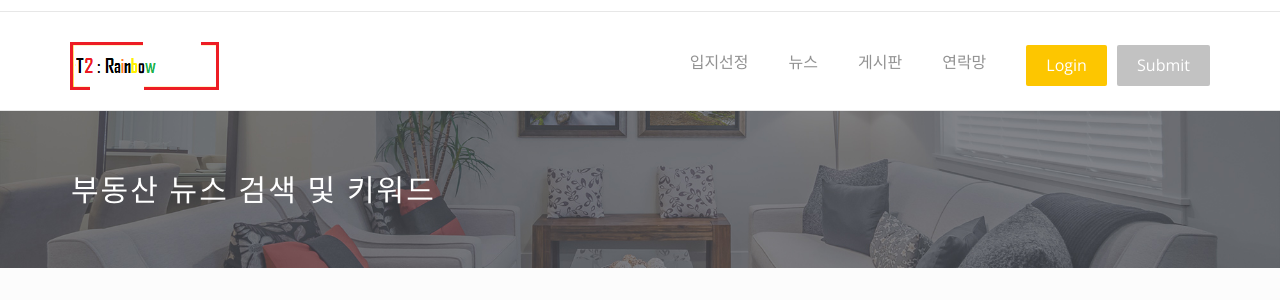
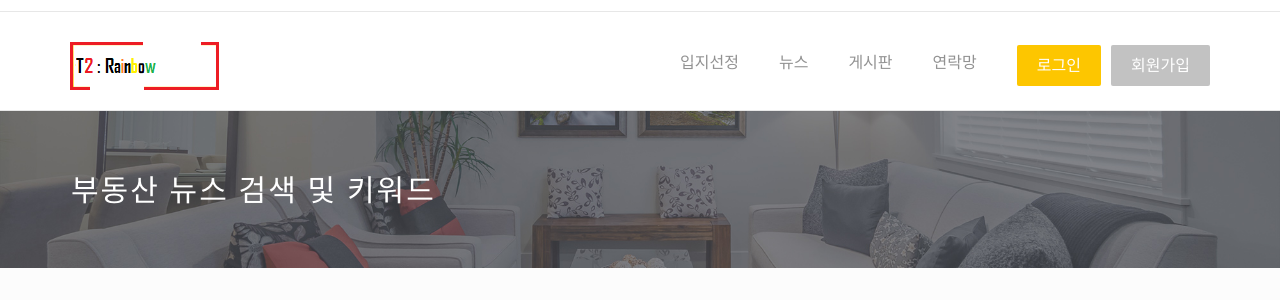
Before and after one commit to unil-kwag/team2_fi_project, a Django app: page /news/ in a window 1280 px wide. Shown: the top 300 px of the page. Run offline with Django 3.2, Linux system fonts and the light colour scheme; some libraries are stand-ins or nearby versions.

Commit message:
뉴스 페이지 레이아웃 5
login -> 로그인
submit -> 회원가입 변경

```diff
--- a/Django/pjt1/test1/templates/test1/news.html
+++ b/Django/pjt1/test1/templates/test1/news.html
@@ -70,8 +70,8 @@
                 <!-- Collect the nav links, forms, and other content for toggling -->
                 <div class="collapse navbar-collapse yamm" id="navigation">
                     <div class="button navbar-right">
-                        <button class="navbar-btn nav-button wow bounceInRight login" onclick=" window.open('register.html')" data-wow-delay="0.4s">Login</button>
-                        <button class="navbar-btn nav-button wow fadeInRight" onclick=" window.open('submit-news.html')" data-wow-delay="0.5s">Submit</button>
+                        <button class="navbar-btn nav-button wow bounceInRight login" onclick=" window.open('register.html')" data-wow-delay="0.4s">로그인</button>
+                        <button class="navbar-btn nav-button wow fadeInRight" onclick=" window.open('submit-news.html')" data-wow-delay="0.5s">회원가입</button>
                     </div>
                     <ul class="main-nav nav navbar-nav navbar-right">
                         <li class="wow fadeInDown" data-wow-delay="0.1s"><a class="" href="/selection/">입지선정</a></li>
@@ -163,7 +163,7 @@
                                     <h3 class="panel-title">Ads her  </h3>
                                 </div>
                                 <div class="panel-body recent-property-widget">
-                                    <img src="assets/img/ads.jpg">
+                                    <img src="/static/img/ads.jpg">
                                 </div>
                             </div>
 
```
